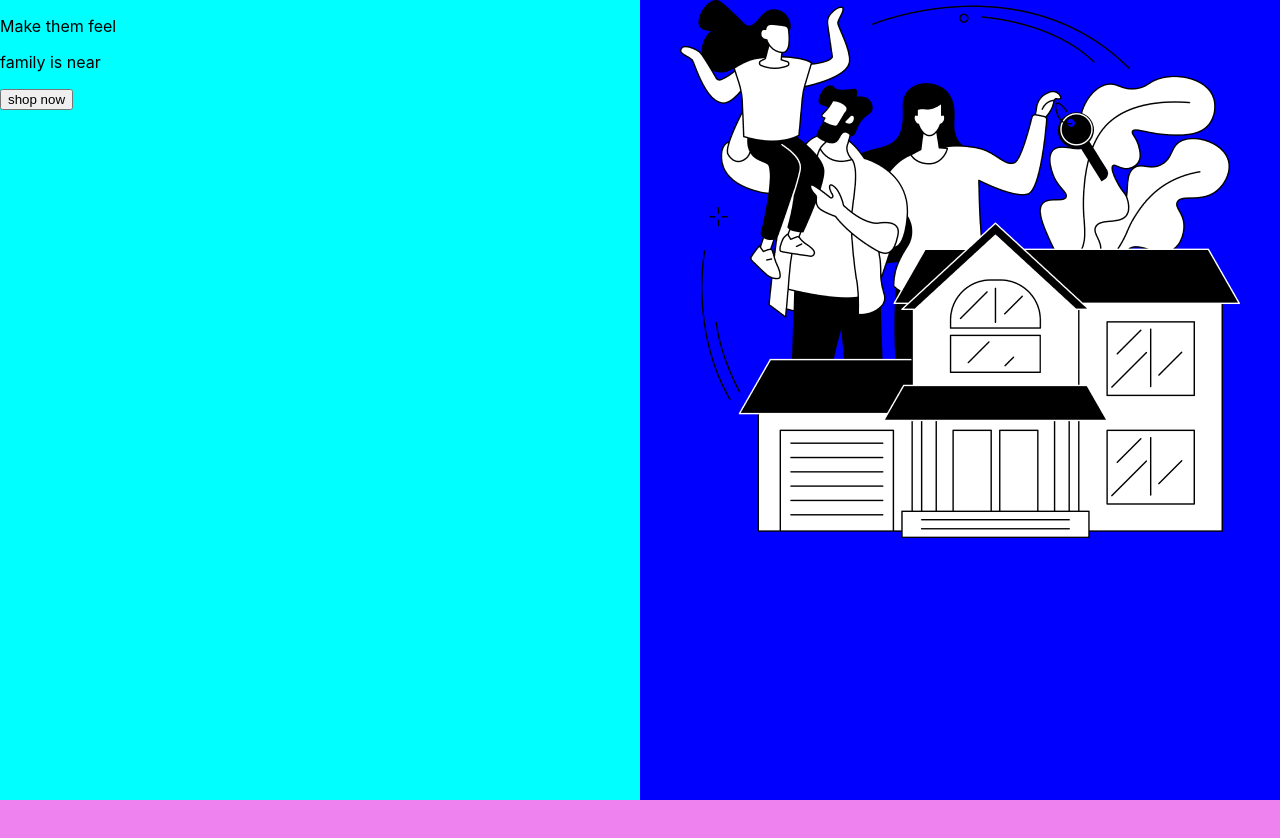
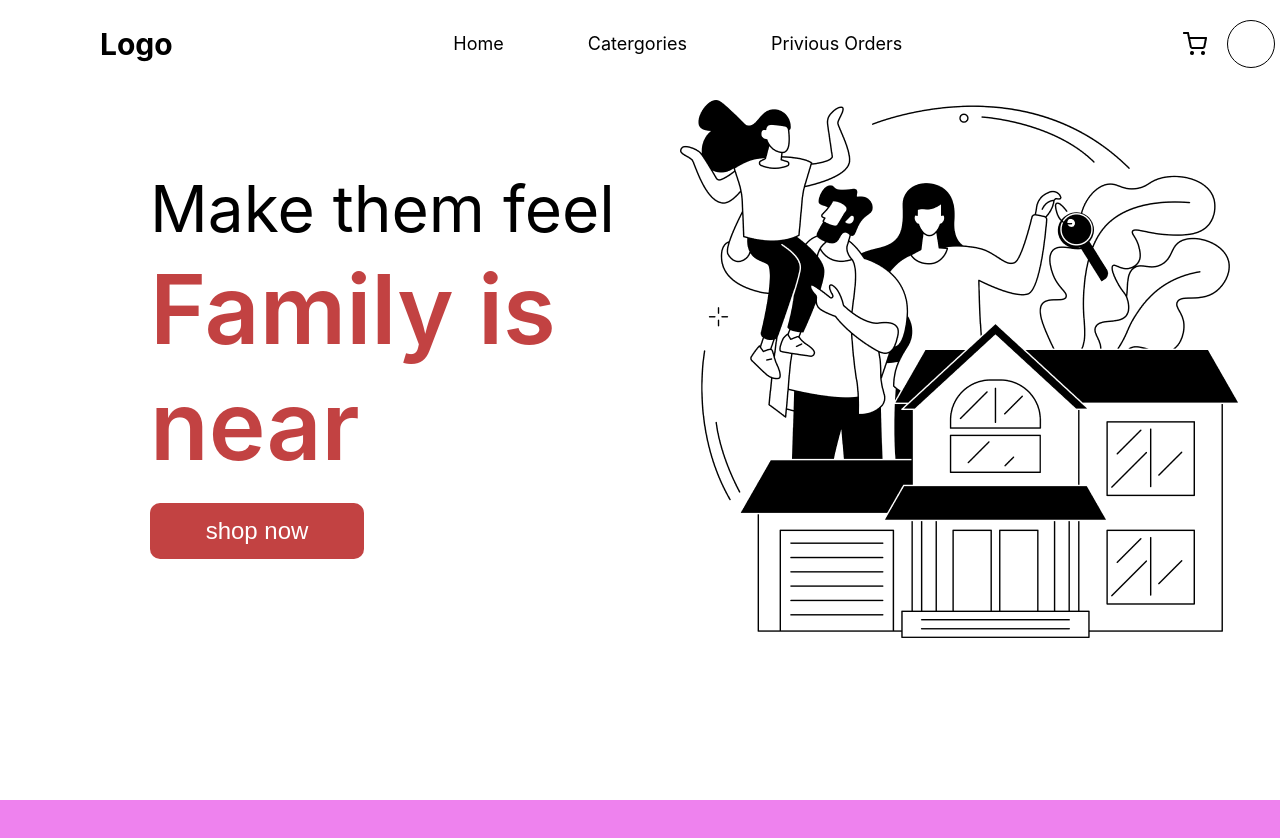
Before and after one commit to SasithDuleepa/jail, a React (Create React App) app: page / in a window 1280 px wide. Shown: the top 838 px of the page. Built offline with nearby package versions, Linux system fonts and the light colour scheme.

Commit message:
home header

```diff
--- a/src/App.js
+++ b/src/App.js
@@ -2,12 +2,15 @@ import './App.css';
 
 import {BrowserRouter as Router,Route} from "react-router-dom";
 import {Switch} from "react-router-dom";
+
+import Navbar from './components/navBar/navbar';
 
 import Home from './page/home/home';
 
 function App() {
   return (
     <div>
+      <Navbar />
       <Router>
         <Switch>
           <Route exact path="/" component={Home} />
--- /dev/null
+++ b/src/components/navBar/navbar.css
@@ -0,0 +1,62 @@
+.navbar-div{
+    background-color:var(--primary-50);
+    height: 87px;
+    width: 100%;
+    position: fixed;
+    display: flex;
+    justify-content: space-between;
+    align-items: center;
+}
+
+.navbar-div-div1{
+
+}
+.navbar-div-div1-logo{
+    font-size: 30px;
+    font-weight: 700;
+    margin-left: 100px;
+}
+.navbar-div-div2{
+
+    width: 449px;
+    display: flex;
+    justify-content: space-between;
+}
+.navbar-div-div2-a-home{
+    font-size: 18px;
+    font-weight: 400;
+    text-decoration: none;
+    color: black;
+}
+.navbar-div-div2-a-Catergories{
+    font-size: 18px;
+    font-weight: 400;
+    text-decoration: none;
+    color: black;
+}
+.navbar-div-div2-a-Privious_Orders{
+    font-size: 18px;
+    font-weight: 400;
+    text-decoration: none;
+    color: black;
+}
+
+
+
+
+.navbar-div-div3{
+
+    display: flex;
+    justify-content: space-between;
+    align-items: center;
+    gap: 20px;
+}
+.user-a{
+    width:46px;
+    height: 46px;
+    border: 1px solid black;
+    border-radius: 100px;
+    margin-right: 5px;
+
+
+}
--- /dev/null
+++ b/src/components/navBar/navbar.jsx
@@ -0,0 +1,21 @@
+import React from 'react';
+import './navbar.css';
+import cart from './../../assets/shopping_cart.png';
+export default function Navbar() {
+  return (
+    <div className='navbar-div'>
+        <div className='navbar-div-div1'>
+            <p className='navbar-div-div1-logo'>Logo</p>
+        </div>
+        <div className='navbar-div-div2'>
+            <a href='#' className='navbar-div-div2-a-home' >Home</a>
+            <a href='#' className='navbar-div-div2-a-Catergories' >Catergories</a>
+            <a href='#' className='navbar-div-div2-a-Privious_Orders' >Privious Orders</a>
+        </div>
+        <div className='navbar-div-div3'>
+            <img src={cart} alt="cart" className='cart-img'/>
+            <p className='user-a' href='#' ></p>
+        </div>
+    </div>
+  )
+}
--- a/src/page/home/home.css
+++ b/src/page/home/home.css
@@ -1,5 +1,5 @@
 .home-hero-div{
-    background-color: yellowgreen;
+    /* background-color: yellowgreen; */
     height: 100vh;
     display: grid;
     grid-template-columns: repeat(2, 1fr);
@@ -17,12 +17,47 @@
 
     .home-hero-sub-div1 {
          grid-area: 1 / 1 / 2 / 2;
-         background-color: aqua;
+         /* background-color: aqua; */
         }
     .home-hero-sub-div2 {
          grid-area: 1 / 2 / 2 / 3;
-         background-color: blue;
+         /* background-color: blue; */
     }
+
+
+
+.home-hero-sub-div-1-div{
+    /* background-color: blueviolet; */
+    margin-left: 150px;
+    margin-top: 170px;
+
+}
+.home-hero-sub-div-1-p1{
+    font-size: 64px;
+    font-weight: 400;
+
+}
+.home-hero-sub-div-1-p2{
+    font-size: 96px;
+    font-weight: 600;
+    margin-top: -60px;
+    margin-bottom: 10px;
+    color: var(--red-600) ;
+
+}
+.home-hero-sub-div-1-button{
+    background-color: var(--red-600);
+    width: 214px;
+    height: 56px;
+    border: 1px ;
+    border-radius: 10px;
+    padding: 10px 48px 10px 48px;
+    margin-top: 10px;
+    font-size:24px ;
+    font-weight: 400;
+    color: var(--primary-50);
+}
+
 
 
 .home-hero-sub-img-div{
@@ -30,6 +65,7 @@
     align-items: center;
     justify-content: center;
     justify-items: center;
+    margin-top: 100px;
 
 }
 .home-hero-img{
--- a/src/page/home/home.jsx
+++ b/src/page/home/home.jsx
@@ -8,10 +8,10 @@ export default function Home() {
     <div>
         <div className='home-hero-div'>
             <div  className='home-hero-sub-div1'>
-                <div>
-                  <p>Make them feel </p>
-                  <p>family is near</p>
-                  <button>shop now</button>
+                <div className='home-hero-sub-div-1-div'>
+                  <p className='home-hero-sub-div-1-p1'>Make them feel </p>
+                  <p className='home-hero-sub-div-1-p2'>Family is near</p>
+                  <button className='home-hero-sub-div-1-button'>shop now</button>
                 </div>
 
             </div>
```
Also changed, not shown: src/assets/shopping_cart.png (added).
